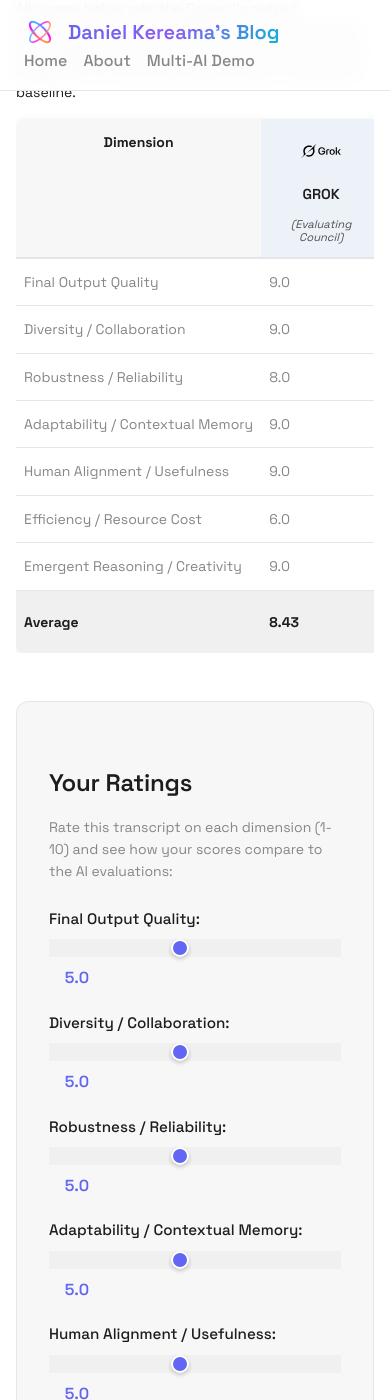
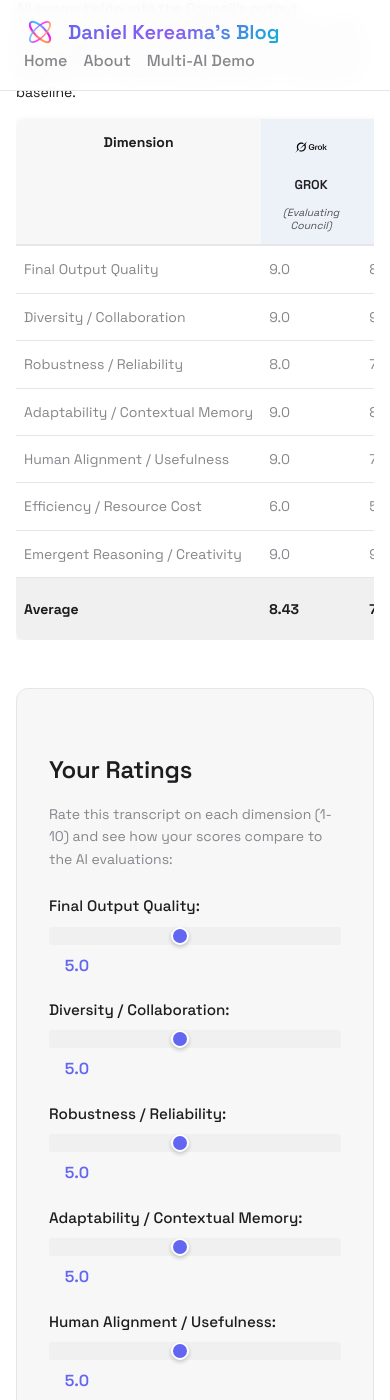
Before and after one commit to nineflowAmin/daniel-kereama.github.io, a Jekyll site: the page built from council-transcript.md, in a window 390 px wide and 1400 px high, scrolled down 19202 px. Built offline with Jekyll 4.4.1, drawn with Linux system fonts in a browser that asks for light colours.

Commit message:
Add responsive styles for LLM icons on mobile devices

```diff
--- a/assets/css/custom.css
+++ b/assets/css/custom.css
@@ -2779,6 +2779,24 @@ svg .toroid-ring-2 {
     padding: 0.75rem 0.5rem;
   }
 
+  .scores-table th .llm-logo {
+    width: 32px;
+    height: 32px;
+  }
+
+  .scores-table th .llm-name {
+    font-size: 0.8rem;
+  }
+
+  .scores-table th .column-label {
+    font-size: 0.65rem;
+  }
+
+  .scores-table th {
+    min-width: 100px;
+    padding: 0.75rem 0.5rem;
+  }
+
   .scores-table .notes-column {
     min-width: 200px;
     max-width: 100%;
```
